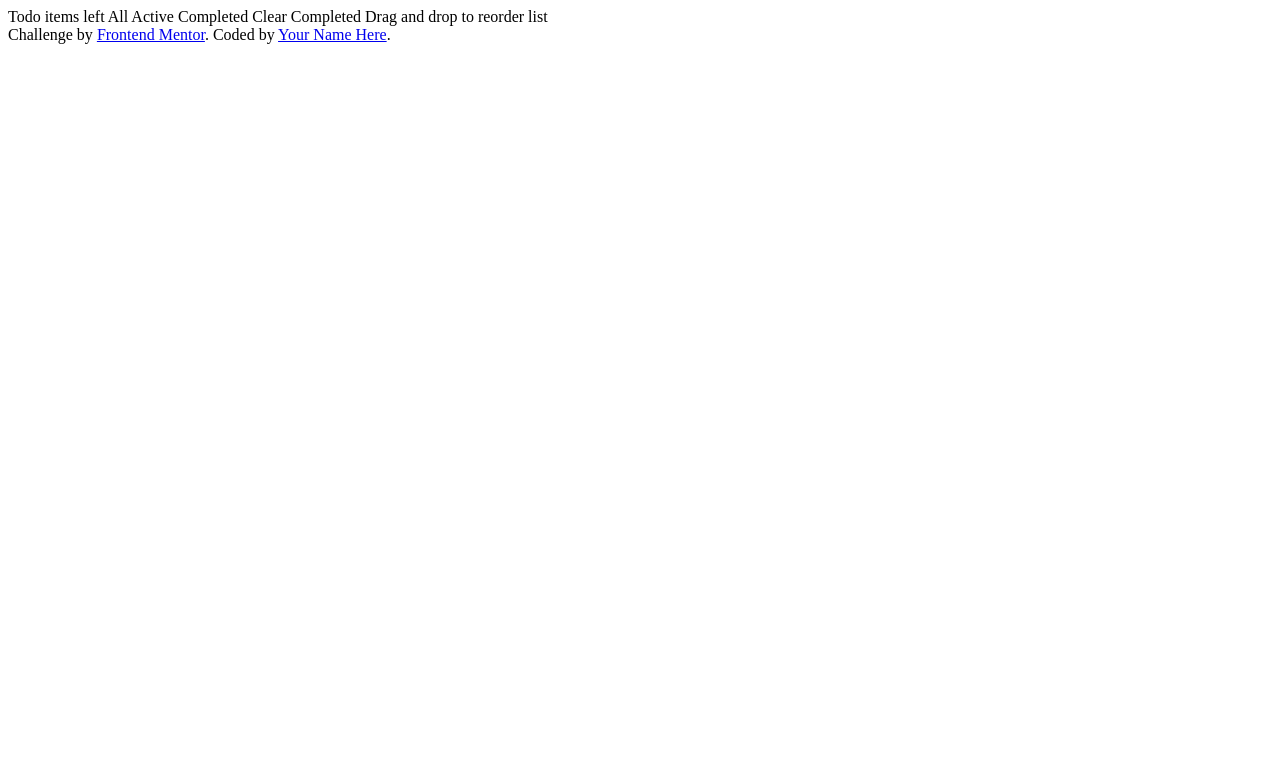
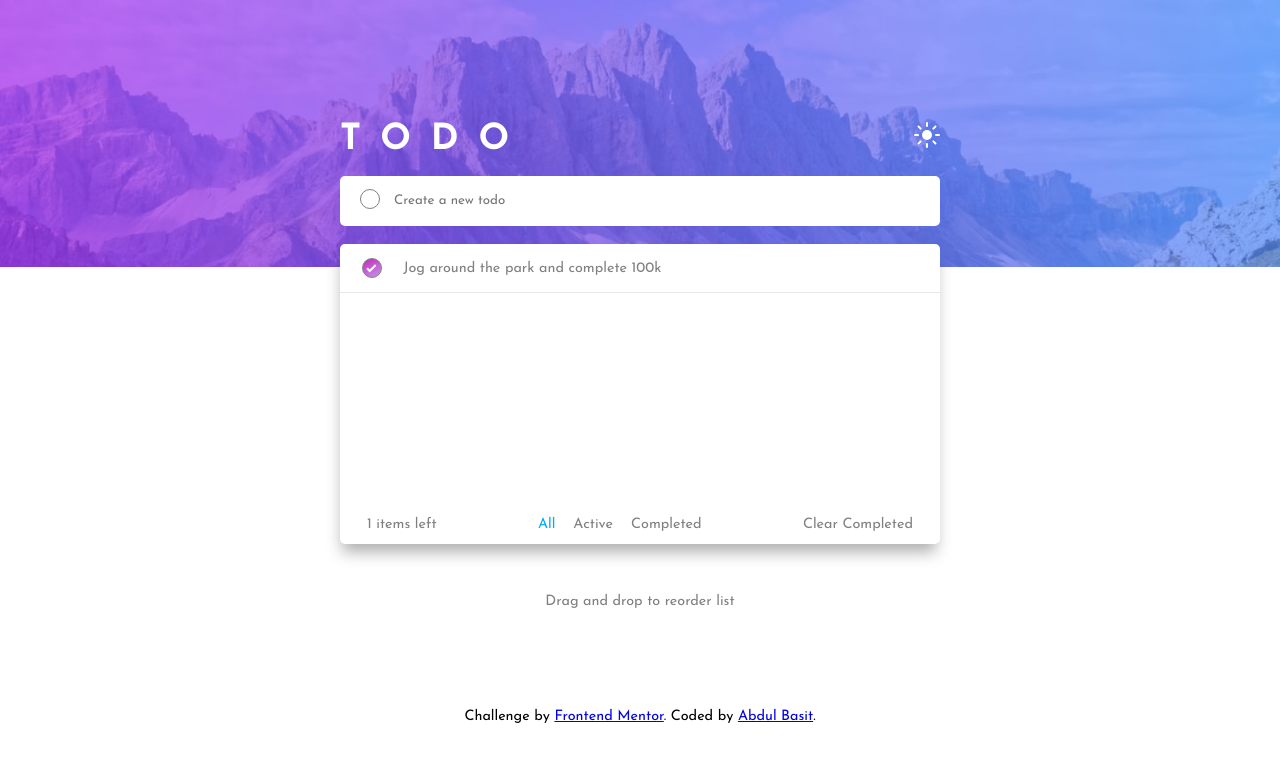
Before and after one commit to Basit-Dev/to-do-app, a website: page index.html in a window 1280 px wide. Drawn offline with Linux system fonts and the light colour scheme.

Commit message:
html and css formatted

```diff
--- a/index.html
+++ b/index.html
@@ -1,32 +1,60 @@
 <!DOCTYPE html>
 <html lang="en">
+
 <head>
-  <meta charset="UTF-8">
-  <meta name="viewport" content="width=device-width, initial-scale=1.0"> <!-- displays site properly based on user's device -->
-
-  <link rel="icon" type="image/png" sizes="32x32" href="./images/favicon-32x32.png">
-
+  <meta charset="UTF-8" />
+  <meta name="viewport" content="width=device-width, initial-scale=1.0" />
+  <link rel="icon" type="image/png" sizes="32x32" href="./images/favicon-32x32.png" />
   <title>Frontend Mentor | Todo app</title>
-  <link rel="stylesheet" href="./css/style.css">
+  <link rel="stylesheet" href="./css/style.css" />
   <script src="app.js"></script>
 </head>
+
 <body>
-
-  Todo
-
-  <!-- Add dynamic number --> items left
-
-  All
-  Active
-  Completed
-
-  Clear Completed
-
-  Drag and drop to reorder list
-
+  <img class="desktop-bg-image" src="./images/bg-desktop-light.jpg" alt="Mountain image">
+  <div class="container">
+    <header class="header">
+      <h1 class="header__title">Todo</h1>
+      <div class="header__light-dark-toggle">
+        <img src="./images/icon-sun.svg" alt="Sun icon" />
+      </div>
+    </header>
+    <div class="list">
+      <div class="list__circle">
+        <button class="list__button">
+      </div>
+      <div class="list__input">
+        <input class="list__field" type="text" placeholder="Create a new todo" />
+      </div>
+      <div class="list__container">
+        <ul class="list__dynamic">
+          <button class="list__li">
+            <img src="./images/icon-check.svg" alt="">
+          </button>
+          <li class="list__item">Jog around the park and complete 100k</li>
+        </ul>
+        <div class="list__bottom-info">
+          <div class="list__item-left">
+            <!-- Add dynamic number -->1
+            items left
+          </div>
+          <div class="list__stats">
+            <p>All</p>
+            <p>Active</p>
+            <p>Completed</p>
+          </div>
+          <div class="list__clear">Clear Completed</div>
+        </div>
+      </div>
+      <div class="list__reorder">
+        Drag and drop to reorder list
+      </div>
+    </div>
+  </div>
   <div class="attribution">
-    Challenge by <a href="https://www.frontendmentor.io?ref=challenge" target="_blank">Frontend Mentor</a>.
-    Coded by <a href="#">Your Name Here</a>.
+    Challenge by
+    <a href="https://www.frontendmentor.io?ref=challenge" target="_blank">Frontend Mentor<a>. Coded by <a href="#">Abdul Basit</a>.
   </div>
 </body>
+
 </html>
--- a/sass/main.scss
+++ b/sass/main.scss
@@ -0,0 +1,129 @@
+@import url("https://fonts.googleapis.com/css2?family=Josefin+Sans:wght@400;700&display=swap");
+
+*,
+::before,
+::after {
+  margin: 0;
+  padding: 0;
+  box-sizing: border-box;
+}
+
+html {
+  font-size: 112.5%;
+  font-family: "Josefin Sans", sans-serif;
+}
+.desktop-bg-image {
+  width: 100vw;
+}
+.container {
+  position: relative;
+  top: -150px;
+  width: 50%;
+  max-width: 600px;
+  margin: auto;
+}
+.header {
+  display: flex;
+  justify-content: space-between;
+  &__title {
+    color: white;
+    text-transform: uppercase;
+    letter-spacing: 20px;
+  }
+  &__light-dark-toggle {
+    cursor: pointer;
+  }
+}
+
+.list {
+  &__container {
+    border-radius: 5px;
+    color: grey;
+    height: 300px;
+    background-color: rgb(255, 255, 255);
+    font-size: 0.8rem;
+    -webkit-box-shadow: -1px 11px 15px -3px rgba(50, 50, 50, 0.39);
+    -moz-box-shadow: -1px 11px 15px -3px rgba(50, 50, 50, 0.39);
+    box-shadow: -1px 11px 15px -3px rgba(50, 50, 50, 0.39);
+  }
+  &__input {
+    margin: 1rem 0;
+  }
+  &__field {
+    display: inline;
+    width: 100%;
+    height: 50px;
+    border-radius: 5px;
+    border: none;
+    padding: 0 3rem;
+    font-family: "Josefin Sans", sans-serif;
+  }
+  &__bottom-info {
+    width: 100%;
+    position: absolute;
+    bottom: 0;
+    display: flex;
+    justify-content: space-between;
+    padding: 1.5rem;
+  }
+  &__stats {
+    display: flex;
+    p {
+      padding: 0 0.5rem;
+    }
+    :nth-child(1) {
+        color: rgb(0, 170, 255);
+    }
+  }
+  &__reorder {
+    position: relative;
+    top: 50px;
+    color: grey;
+    font-size: 0.8rem;
+    text-align: center;
+  }
+
+  &__circle {
+    position: relative;
+  }
+  &__button {
+    position: absolute;
+    top: 13px;
+    left: 20px;
+    border-radius: 50%;
+    height: 20px;
+    width: 20px;
+    border: solid 1pt grey;
+    cursor: pointer;
+    background-color: white;
+  }
+  &__dynamic {
+    padding: 0.8rem;
+    list-style-type: none;
+    display: inline-flex;
+    align-items: center;
+    width: 100%;
+    border-bottom: solid 1pt rgb(231, 231, 231);
+  }
+  &__li {
+    border-radius: 50%;
+    height: 20px;
+    width: 20px;
+    border: solid 1pt grey;
+    background: linear-gradient(
+      153deg,
+      rgba(131, 147, 222, 1) 0%,
+      rgba(200, 46, 193, 1) 6%,
+      rgba(194, 152, 231, 1) 100%
+    );
+    margin-left: 0.4rem;
+  }
+  &__item {
+    padding: 0 1.2rem;
+  }
+}
+.attribution {
+  text-align: center;
+  font-size: 0.8rem;
+  margin-bottom: 1rem;
+}
```
Also changed, not shown: css/style.css, 1 other file.
